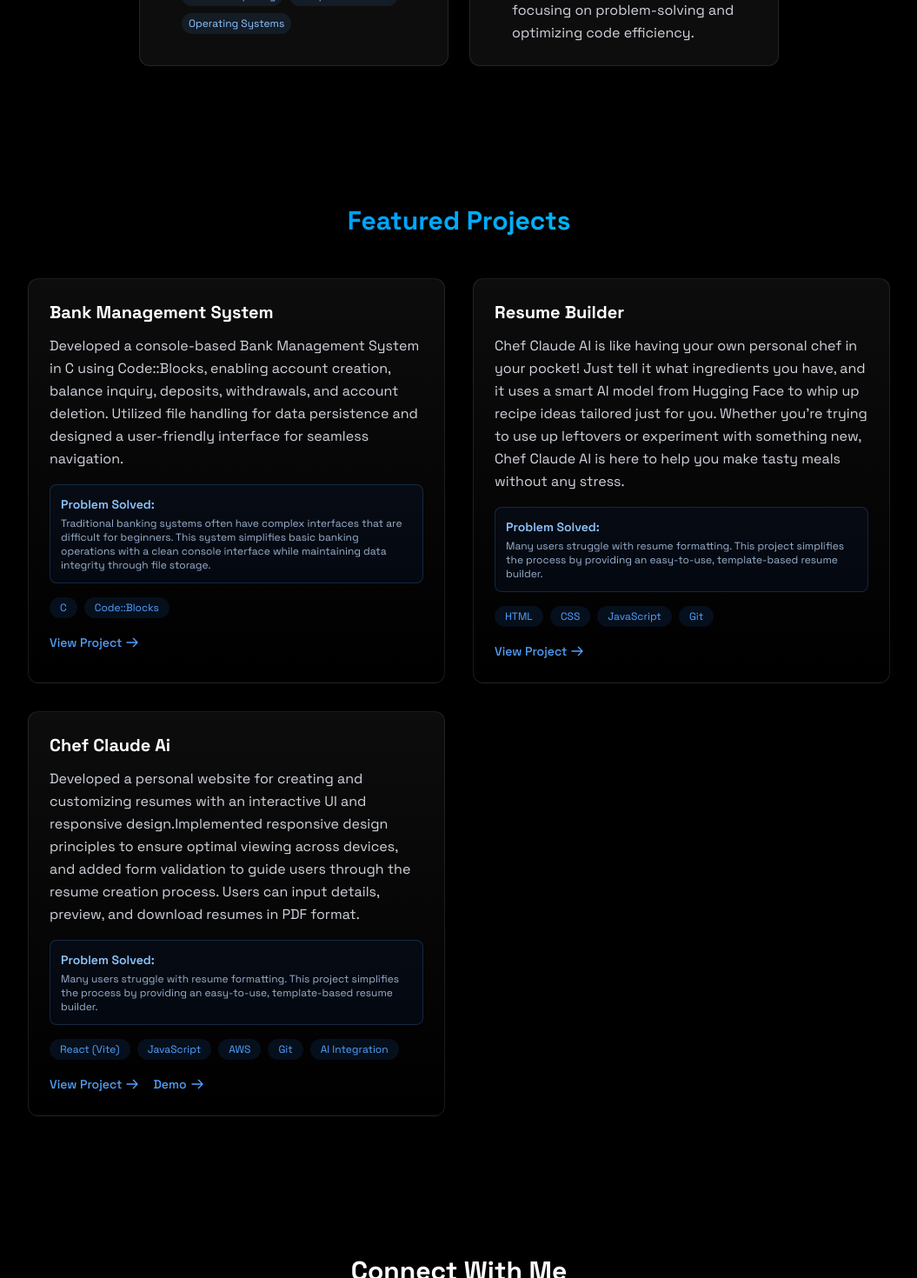
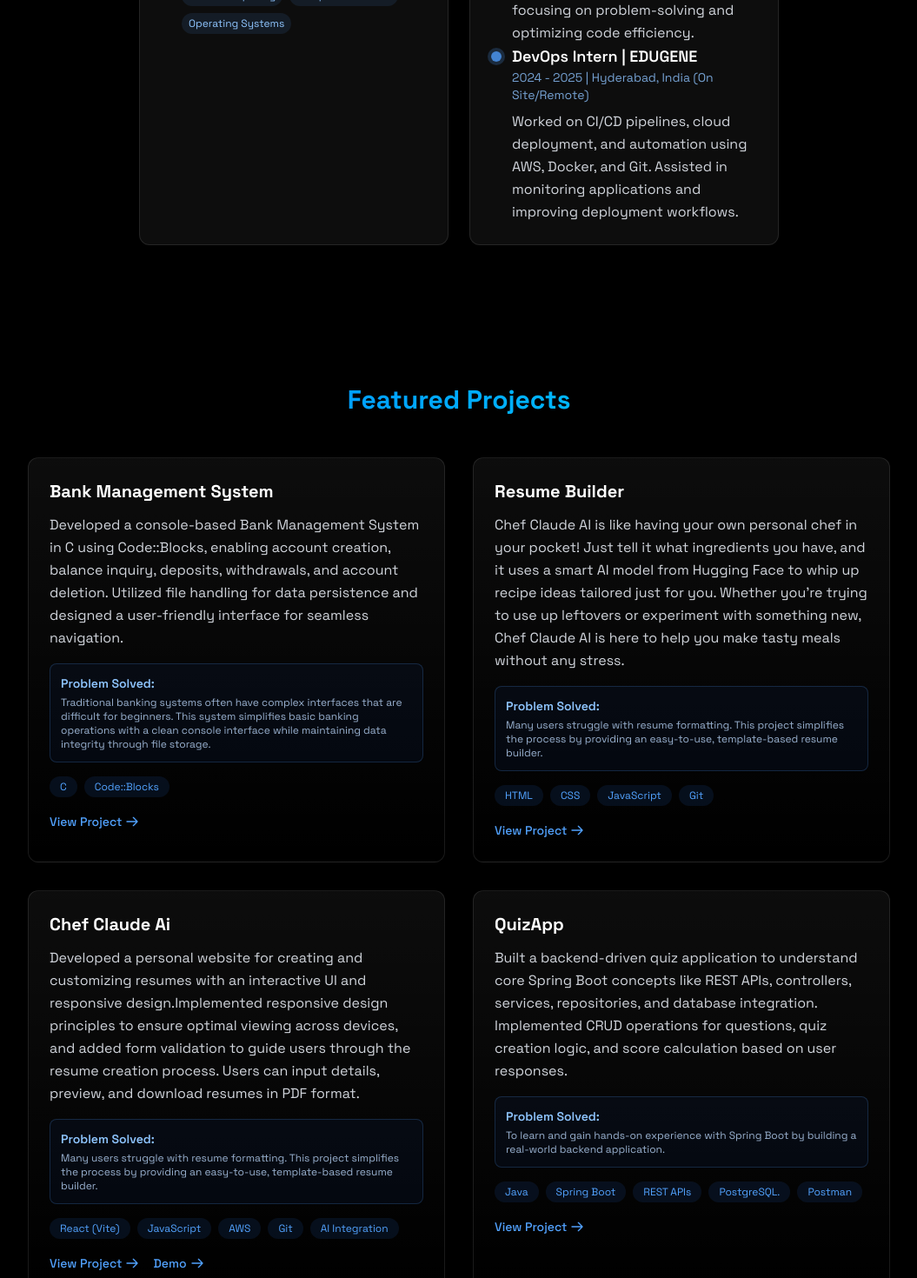
Before and after one commit to Koushik-77/Portfolio, a React (Vite) app: page / in a window 1280 px wide. Shown: the part 1580-3050 px from the top of the page at 87% size, without its empty margins (112-1167 px from the left). Built offline with nearby package versions, Linux system fonts and the light colour scheme; no server answers; what groq-sdk would draw is missing.

Commit message:
added new model for ai

```diff
--- a/src/claudechef/Form.jsx
+++ b/src/claudechef/Form.jsx
@@ -2,6 +2,9 @@ import { useState } from "react";
 import ClaudeRecipe from "./claudeRecipe";
 import IngredeintList from "./IngredientList";
 import { getRecipeFromGroq } from './ai'
+
+
+
 
 export default function Form() {
   const [items, setItems] = useState([])
--- a/src/claudechef/ai.js
+++ b/src/claudechef/ai.js
@@ -1,6 +1,15 @@
 import Groq from "groq-sdk";
 
-const SYSTEM_PROMPT = `You are an assistant that receives a list of ingredients that a user has and suggests a recipe they could make with some or all of those ingredients. You don't need to use every ingredient they mention in your recipe. The recipe can include additional ingredients they didn't mention, but try not to include too many extra ingredients. Format your response in markdown to make it easier to render to a web page.`;
+const SYSTEM_PROMPT = `Task: You are an assistant that receives a list of ingredients that a user has and suggests a recipe they could make with some or all of those ingredients. You don't need to use every ingredient they mention in your recipe. The recipe can include additional ingredients they didn't mention, but try not to include too many extra ingredients. Format your response in markdown to make it easier to render to a web page.
+Please repeat the prompt back as you understand it.
+Specifics:
+1. The user provides a list of available ingredients.
+2. Suggest a recipe using some or all of those ingredients.
+3. Default to Indian recipes whenever reasonably possible.
+4. If the ingredients strongly suit a non-Indian dish, suggest that instead.
+5. Avoid adding many extra ingredients.
+6. Output the recipe in Markdown suitable for a web page.
+`;
 
 const groq = new Groq({
     apiKey: import.meta.env.VITE_GROQ_API_KEY,
@@ -16,13 +25,9 @@ export async function getRecipeFromGroq(ingredientsArr) {
                 { role: "system", content: SYSTEM_PROMPT },
                 { role: "user", content: `I have ${ingredientsString}. Please give me a recipe you'd recommend I make!` },
             ],
-            "model": "openai/gpt-oss-120b",
-            "temperature": 1,
-            "max_completion_tokens": 8192,
-            "top_p": 1,
-            "stream": true,
-            "reasoning_effort": "medium",
-            "stop": null
+            model: "llama-3.1-8b-instant", // or "llama2-70b-4096"
+            max_tokens: 1024,
+            temperature: 0.7,
         });
 
         return response.choices[0].message.content;
--- a/src/components/Sections/About.jsx
+++ b/src/components/Sections/About.jsx
@@ -102,6 +102,17 @@ export const About = () => {
                                 </p>
                             </div>
                         </div>
+                        <div className="relative pl-6 before:absolute before:left-0 before:top-2 before:h-3 before:w-3 before:rounded-full before:bg-blue-400/80 before:ring-4 before:ring-blue-400/20">
+                            <h4 className="text-lg font-semibold text-white">
+                                DevOps Intern | EDUGENE
+                            </h4>
+                            <p className="text-sm text-blue-300/80 mb-2">
+                                2024 - 2025 | Hyderabad, India (On Site/Remote)
+                            </p>
+                            <p className="text-gray-300 leading-relaxed">
+                                Worked on CI/CD pipelines, cloud deployment, and automation using AWS, Docker, and Git. Assisted in monitoring applications and improving deployment workflows.
+                            </p>
+                        </div>
                     </div>
                 </div>
             </div>
--- a/src/components/Sections/Projects.jsx
+++ b/src/components/Sections/Projects.jsx
@@ -25,7 +25,16 @@ export const Projects = () => {
             link: "https://github.com/Koushik-77/Chef-Claude-AI",
             problemStatement: "Many users struggle with resume formatting. This project simplifies the process by providing an easy-to-use, template-based resume builder.",
             demolink:"chefclaude"
+        },
+        {
+            title: "QuizApp",
+            description: "Built a backend-driven quiz application to understand core Spring Boot concepts like REST APIs, controllers, services, repositories, and database integration. Implemented CRUD operations for questions, quiz creation logic, and score calculation based on user responses.",
+            technologies: ["Java", "Spring Boot", "REST APIs", "PostgreSQL.", "Postman"],
+            link: "https://github.com/Koushik-77/QuizApp",
+            problemStatement: "To learn and gain hands-on experience with Spring Boot by building a real-world backend application.",
+            demolink: "quizapp"
         }
+
     ];
 
     return (
```
